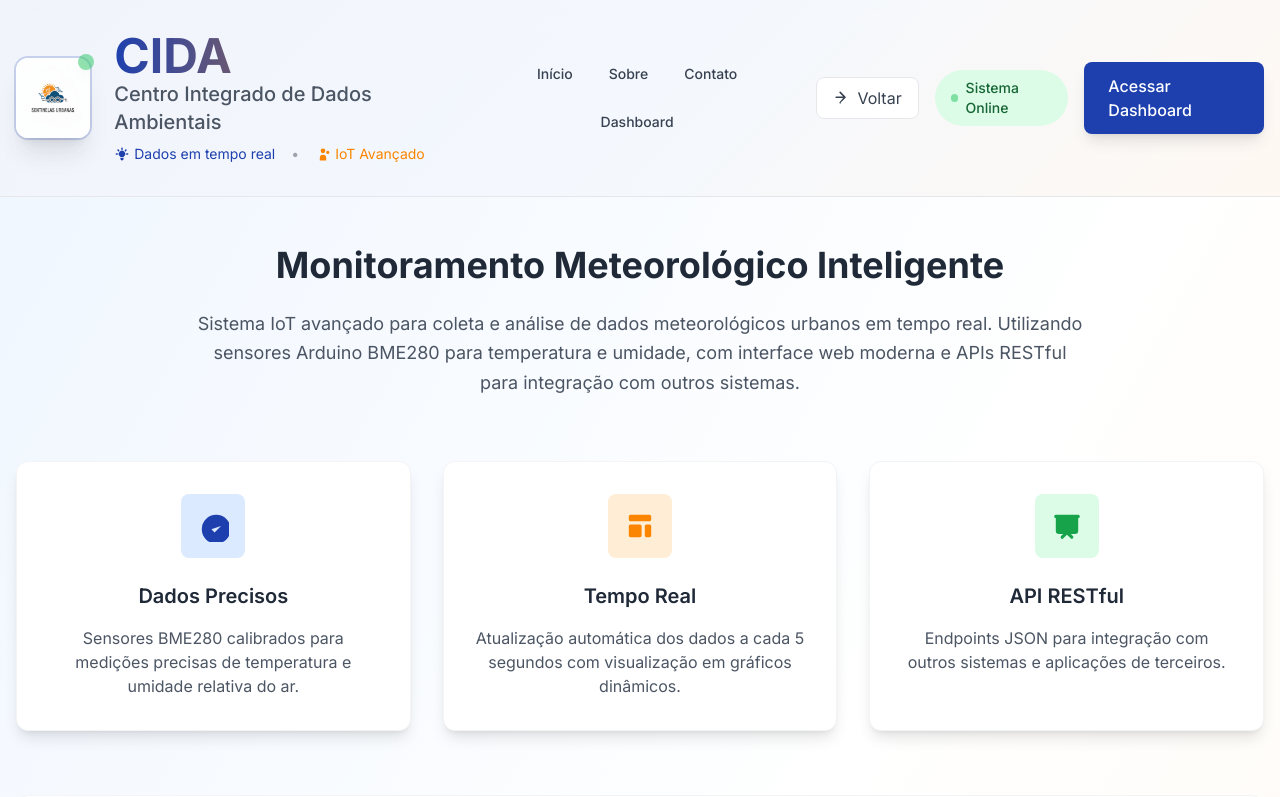
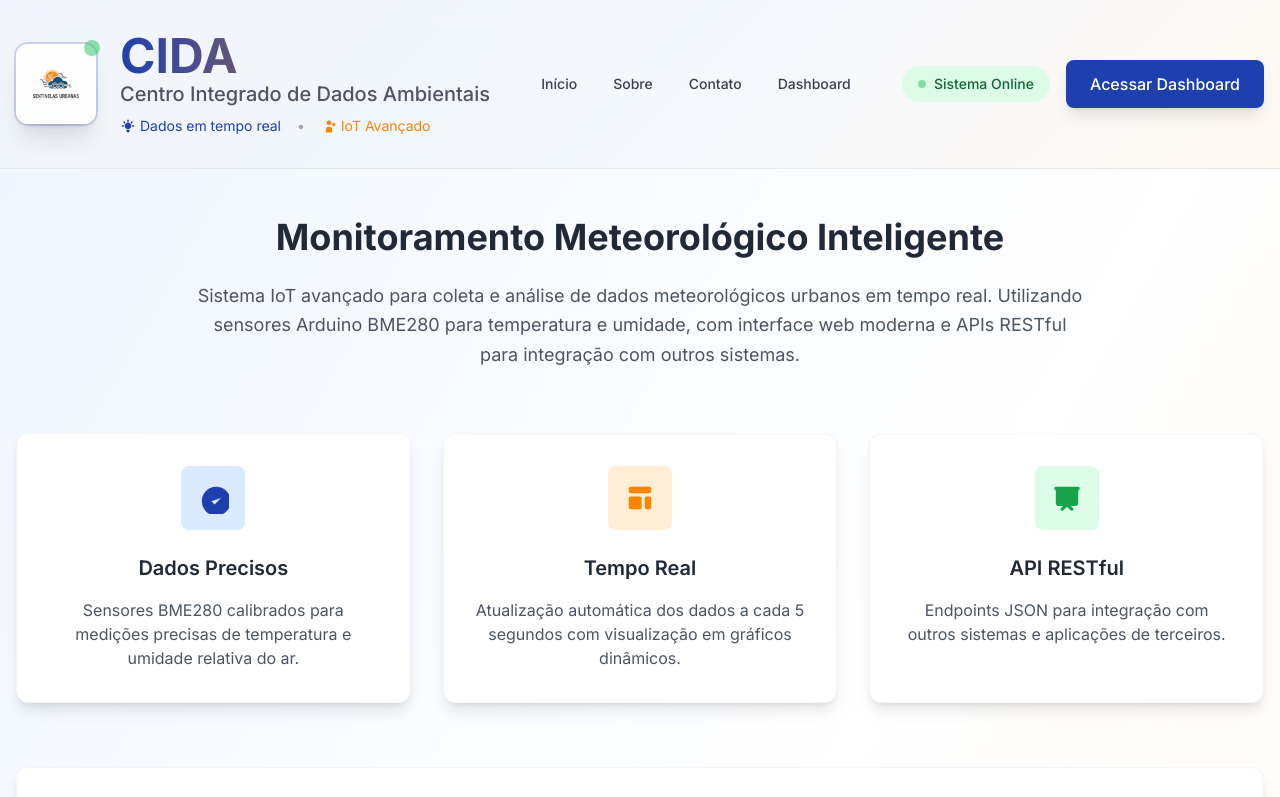
Before and after one commit to SOUTUCA2/CIDA, a website: page api/arduino-api/index.html in a window 1280 px wide. Shown: the top 797 px of the page. Drawn offline with nearby package versions, Linux system fonts and the light colour scheme.

Commit message:
fix: remove back arrow

```diff
--- a/api/arduino-api/index.html
+++ b/api/arduino-api/index.html
@@ -75,12 +75,6 @@
                 </nav>
 
                 <div class="flex flex-col sm:flex-row items-center gap-4">
-                    <a href="dashboard.html" class="inline-flex items-center gap-2 px-4 py-2 border border-gray-200 bg-white text-gray-700 rounded-lg hover:bg-gray-50 transition-colors">
-                        <svg class="w-4 h-4" fill="currentColor" viewBox="0 0 20 20">
-                            <path fill-rule="evenodd" d="M9.707 16.707a1 1 0 01-1.414-1.414L12.586 10H4a1 1 0 110-2h8.586l-4.293-4.293a1 1 0 111.414-1.414l6 6a1 1 0 010 1.414l-6 6z" clip-rule="evenodd"/>
-                        </svg>
-                        Voltar
-                    </a>
                     <div class="flex items-center gap-2 px-4 py-2 bg-green-100 text-green-800 rounded-full text-sm font-medium">
                         <div class="w-2 h-2 bg-green-500 rounded-full animate-pulse"></div>
                         Sistema Online
```
Also changed, not shown: api/arduino-api/dashboard.html (+0 -6 lines).
